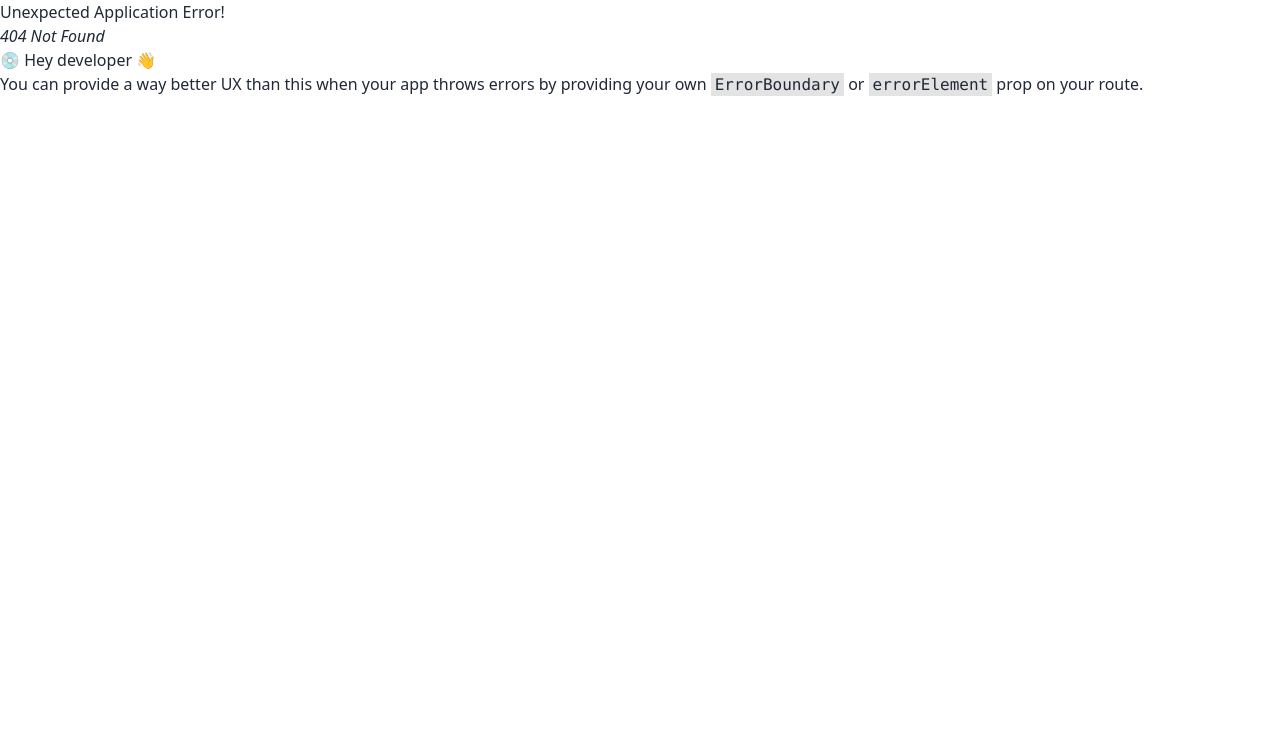
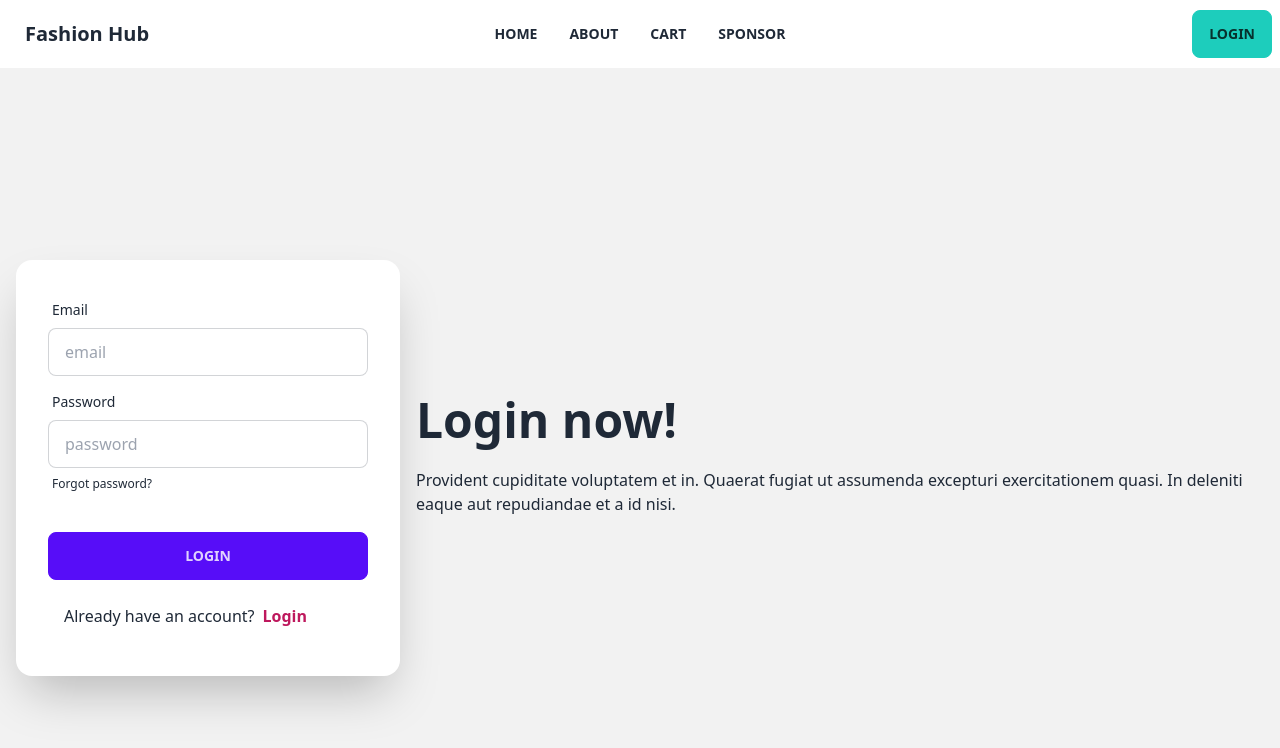
Before and after one commit to TamannaTahsin1/fashion-hub, a React (Vite) app: page /register in a window 1280 px wide. Before the commit this address had no page. Shown: the top 748 px of the page. Built offline with nearby package versions, Linux system fonts and the light colour scheme.

Commit message:
navbar page, login page, register page addded

```diff
--- /dev/null
+++ b/src/Components/Footer/Footer.jsx
@@ -0,0 +1,36 @@
+
+
+const Footer = () => {
+    return (
+        <div>
+            <footer className="footer p-10 bg-base-200 text-base-content">
+  <aside>
+    <svg width="50" height="50" viewBox="0 0 24 24" xmlns="http://www.w3.org/2000/svg" fillRule="evenodd" clipRule="evenodd" className="fill-current"><path d="M22.672 15.226l-2.432.811.841 2.515c.33 1.019-.209 2.127-1.23 2.456-1.15.325-2.148-.321-2.463-1.226l-.84-2.518-5.013 1.677.84 2.517c.391 1.203-.434 2.542-1.831 2.542-.88 0-1.601-.564-1.86-1.314l-.842-2.516-2.431.809c-1.135.328-2.145-.317-2.463-1.229-.329-1.018.211-2.127 1.231-2.456l2.432-.809-1.621-4.823-2.432.808c-1.355.384-2.558-.59-2.558-1.839 0-.817.509-1.582 1.327-1.846l2.433-.809-.842-2.515c-.33-1.02.211-2.129 1.232-2.458 1.02-.329 2.13.209 2.461 1.229l.842 2.515 5.011-1.677-.839-2.517c-.403-1.238.484-2.553 1.843-2.553.819 0 1.585.509 1.85 1.326l.841 2.517 2.431-.81c1.02-.33 2.131.211 2.461 1.229.332 1.018-.21 2.126-1.23 2.456l-2.433.809 1.622 4.823 2.433-.809c1.242-.401 2.557.484 2.557 1.838 0 .819-.51 1.583-1.328 1.847m-8.992-6.428l-5.01 1.675 1.619 4.828 5.011-1.674-1.62-4.829z"></path></svg>
+    <p>ACME Industries Ltd.<br/>Providing reliable tech since 1992</p>
+  </aside>
+  <nav>
+    <header className="footer-title">Services</header>
+    <a className="link link-hover">Branding</a>
+    <a className="link link-hover">Design</a>
+    <a className="link link-hover">Marketing</a>
+    <a className="link link-hover">Advertisement</a>
+  </nav>
+  <nav>
+    <header className="footer-title">Company</header>
+    <a className="link link-hover">About us</a>
+    <a className="link link-hover">Contact</a>
+    <a className="link link-hover">Jobs</a>
+    <a className="link link-hover">Press kit</a>
+  </nav>
+  <nav>
+    <header className="footer-title">Legal</header>
+    <a className="link link-hover">Terms of use</a>
+    <a className="link link-hover">Privacy policy</a>
+    <a className="link link-hover">Cookie policy</a>
+  </nav>
+</footer>
+        </div>
+    );
+};
+
+export default Footer;
--- a/src/Components/Navbar/Navbar.jsx
+++ b/src/Components/Navbar/Navbar.jsx
@@ -1,4 +1,4 @@
-import { NavLink } from "react-router-dom";
+import { Link, NavLink } from "react-router-dom";
 
 
 const Navbar = () => {
@@ -76,7 +76,9 @@ const Navbar = () => {
           </ul>
         </div>
         <div className='navbar-end'>
-          <a className='btn'>Login</a>
+          <Link to='/login'>
+          <button className="btn btn-accent">Login</button>
+          </Link>
         </div>
       </div>
     </div>
--- a/src/Layout/MainLayout.jsx
+++ b/src/Layout/MainLayout.jsx
@@ -1,3 +1,4 @@
+// import Footer from "../Components/Footer/Footer";
 import Navbar from "../Components/Navbar/Navbar";
 import { Outlet } from "react-router-dom";
 
@@ -8,6 +9,7 @@ const Mainlayout = () => {
             <div>
                <Outlet></Outlet>
             </div>
+            {/* <Footer></Footer> */}
         </div>
     );
 };
--- a/src/Pages/Home/Home.jsx
+++ b/src/Pages/Home/Home.jsx
@@ -3,7 +3,7 @@
 const Home = () => {
     return (
         <div>
-
+            <h1>This is Home</h1>
         </div>
     );
 };
--- /dev/null
+++ b/src/Pages/Login/Login.jsx
@@ -0,0 +1,55 @@
+import { Link } from "react-router-dom";
+
+
+const Login = () => {
+  return (
+    <div>
+      <div className='hero min-h-screen bg-base-200'>
+        <div className='hero-content flex-col lg:flex-row-reverse'>
+          <div className='text-center lg:text-left'>
+            <h1 className='text-5xl font-bold'>Login now!</h1>
+          </div>
+          <div className='card flex-shrink-0 w-full max-w-sm shadow-2xl bg-base-100'>
+            <form className='card-body'>
+              <div className='form-control'>
+                <label className='label'>
+                  <span className='label-text'>Email</span>
+                </label>
+                <input
+                  type='email'
+                  placeholder='email'
+                  className='input input-bordered'
+                  required
+                />
+              </div>
+              <div className='form-control'>
+                <label className='label'>
+                  <span className='label-text'>Password</span>
+                </label>
+                <input
+                  type='password'
+                  placeholder='password'
+                  className='input input-bordered'
+                  required
+                />
+                <label className='label'>
+                  <a href='#' className='label-text-alt link link-hover'>
+                    Forgot password?
+                  </a>
+                </label>
+              </div>
+              <div className='form-control mt-6'>
+                <button className='btn btn-primary'>Login</button>
+              </div>
+              <p className="p-4">Do not have an account?
+              <Link className="text-pink-700 font-semibold ml-2" to='/register'>Register</Link>
+            </p>
+            </form>
+          </div>
+        </div>
+      </div>
+    </div>
+  );
+};
+
+export default Login;
--- /dev/null
+++ b/src/Pages/Register/Register.jsx
@@ -0,0 +1,61 @@
+/** @format */
+
+import { Link } from "react-router-dom";
+
+const Register = () => {
+  return (
+    <div>
+      <div className='hero min-h-screen bg-base-200'>
+        <div className='hero-content flex-col lg:flex-row-reverse'>
+          <div className='text-center lg:text-left'>
+            <h1 className='text-5xl font-bold'>Login now!</h1>
+            <p className='py-6'>
+              Provident cupiditate voluptatem et in. Quaerat fugiat ut assumenda
+              excepturi exercitationem quasi. In deleniti eaque aut repudiandae
+              et a id nisi.
+            </p>
+          </div>
+          <div className='card flex-shrink-0 w-full max-w-sm shadow-2xl bg-base-100'>
+            <form className='card-body'>
+              <div className='form-control'>
+                <label className='label'>
+                  <span className='label-text'>Email</span>
+                </label>
+                <input
+                  type='email'
+                  placeholder='email'
+                  className='input input-bordered'
+                  required
+                />
+              </div>
+              <div className='form-control'>
+                <label className='label'>
+                  <span className='label-text'>Password</span>
+                </label>
+                <input
+                  type='password'
+                  placeholder='password'
+                  className='input input-bordered'
+                  required
+                />
+                <label className='label'>
+                  <a href='#' className='label-text-alt link link-hover'>
+                    Forgot password?
+                  </a>
+                </label>
+              </div>
+              <div className='form-control mt-6'>
+                <button className='btn btn-primary'>Login</button>
+              </div>
+              <p className="p-4">Already have an account?
+              <Link className="text-pink-700 font-semibold ml-2" to='/login'>Login</Link>
+            </p>
+            </form>
+          </div>
+        </div>
+      </div>
+    </div>
+  );
+};
+
+export default Register;
```
Also changed, not shown: src/Router/Route.jsx (+15 -0 lines).
